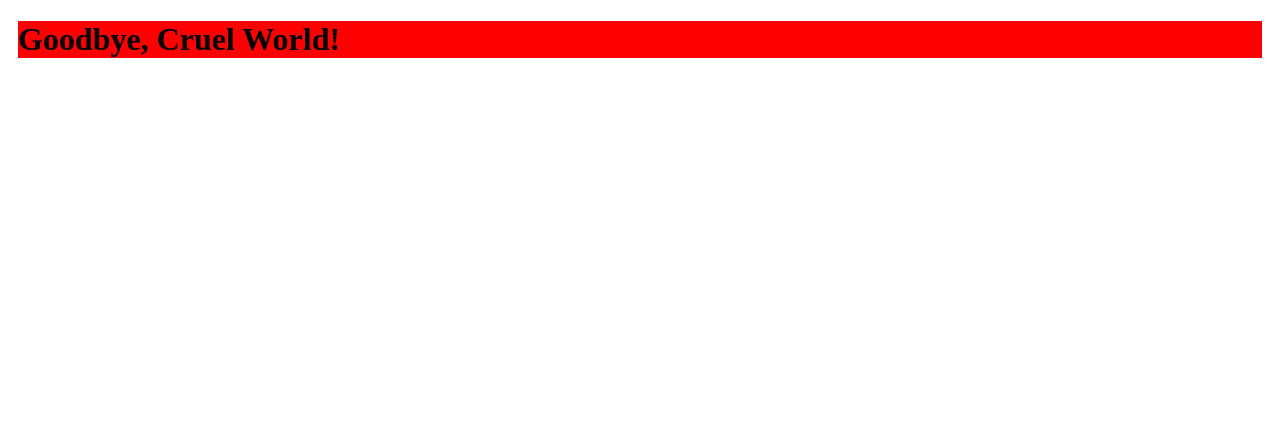
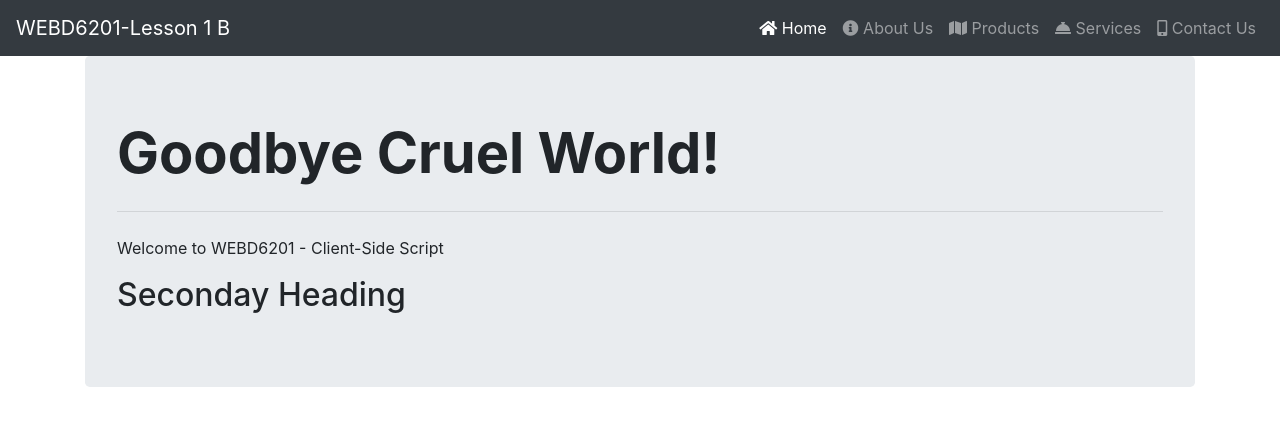
Before and after one commit to kritsanasak/webd6201-lesson1, a website: page index.html in a window 1280 px wide. Drawn offline with nearby package versions, Linux system fonts and the light colour scheme.

Commit message:
added bootstrap and font-awesome

```diff
--- a/Scripts/app.js
+++ b/Scripts/app.js
@@ -1,7 +1,21 @@
 // IIFE Immedial Invoked Function Expression
+// anonymous selft-executing function
 (function(){
   function start(){
     console.log("App Started...");
+    let firstHeading = document.getElementById('firstHeading');
+    firstHeading.textContent = "Goodbye Cruel World!";
+     // document.getElementById('firstHeading').textContent = "Goodbye world!";
+     firstHeading.style.fontWeight = "bold";
+     let main = document.getElementsByTagName("main")[0];
+    //  console.log(main);
+     // configure new element
+     let newH2 = document.createElement("h2");
+     newH2.setAttribute("class", "display-5");
+     newH2.textContent = "Seconday Heading";
+
+     main.appendChild(newH2);
   }
   window.addEventListener("load", start);
+  // window.addEventListener('scroll',start);
 })();
--- a/index.html
+++ b/index.html
@@ -4,13 +4,50 @@
   <meta charset="UTF-8">
   <meta name="viewport" content="width=device-width, initial-scale=1.0">
   <meta http-equiv="X-UA-Compatible" content="ie=edge">
-  <link rel="stylesheet" href="Assets\app.css">
-  <title>WEBD6201 - Lesson 1</title>
+  <link rel="stylesheet" href="./node_modules/bootstrap/dist/css/bootstrap.min.css">
+  <link rel="stylesheet" href="./node_modules/@fortawesome/fontawesome-free/css/all.min.css">
+  <link rel="stylesheet" href="Assets/app.css">
+  <title>WEBD6201 - Lesson 1 B</title>
 </head>
 <body>
-<div class="body">
-  <h1>Goodbye, Cruel World!</h1>
+  <!-- Main navigation -->
+  <nav class="navbar navbar-expand-lg navbar-dark bg-dark">
+  <a class="navbar-brand" href="#">WEBD6201-Lesson 1 B</a>
+  <button class="navbar-toggler" type="button" data-toggle="collapse" data-target="#navbarSupportedContent" aria-controls="navbarSupportedContent" aria-expanded="false" aria-label="Toggle navigation">
+    <span class="navbar-toggler-icon"></span>
+  </button>
+
+  <div class="collapse navbar-collapse" id="navbarSupportedContent">
+    <ul class="navbar-nav ml-auto">
+      <li class="nav-item active"><a class="nav-link" href="#"><i class="fas fa-home"></i> Home</a></li>
+      <li class="nav-item"><a class="nav-link" href="#"><i class="fas fa-info-circle"></i> About Us</a></li>
+      <li class="nav-item"><a class="nav-link" href="#"><i class="fas fa-map"></i> Products</a></li>
+      <li class="nav-item"><a class="nav-link" href="#"><i class="fas fa-concierge-bell"></i> Services</a></li>
+      <li class="nav-item"><a class="nav-link" href="#"><i class="fas fa-mobile-alt"></i> Contact Us</a></li>
+    </ul>
+  </div>
+</nav>
+
+<div class="container">
+  <div class="row">
+    <div class="col">
+
+      <!-- Jumbotron -->
+      <main class="jumbotron">
+        <h1 id="firstHeading" class="display-4">Hello, world!</h1>
+        <hr class="my-4">
+        <p>Welcome to WEBD6201 - Client-Side Script</p>
+      </main>
+
+    </div>
+  </div>
 </div>
-<script src=".\Scripts\app.js"></script>
+
+
+
+<!-- 3rd Party Libraries -->
+<script type="text/javascript" src="./node_modules/jquery/dist/jquery.min.js"></script>
+<script type="text/javascript" src="./node_modules/bootstrap/dist/js/bootstrap.min.js"></script>
+<script src="./Scripts/app.js"></script>
 </body>
 </html>
```
Also changed, not shown: link.txt (added, +8 -0 lines), package.json (added, +15 -0 lines), 2 other files.
